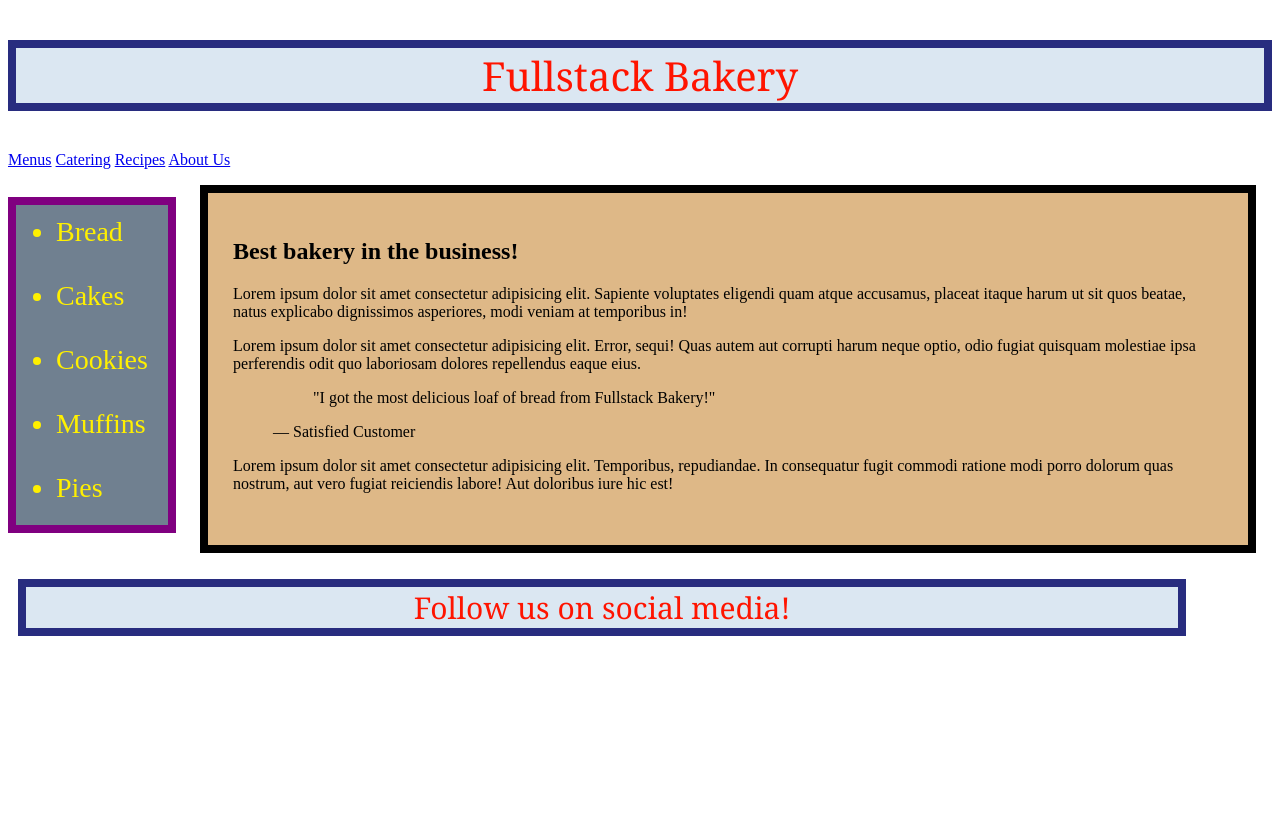
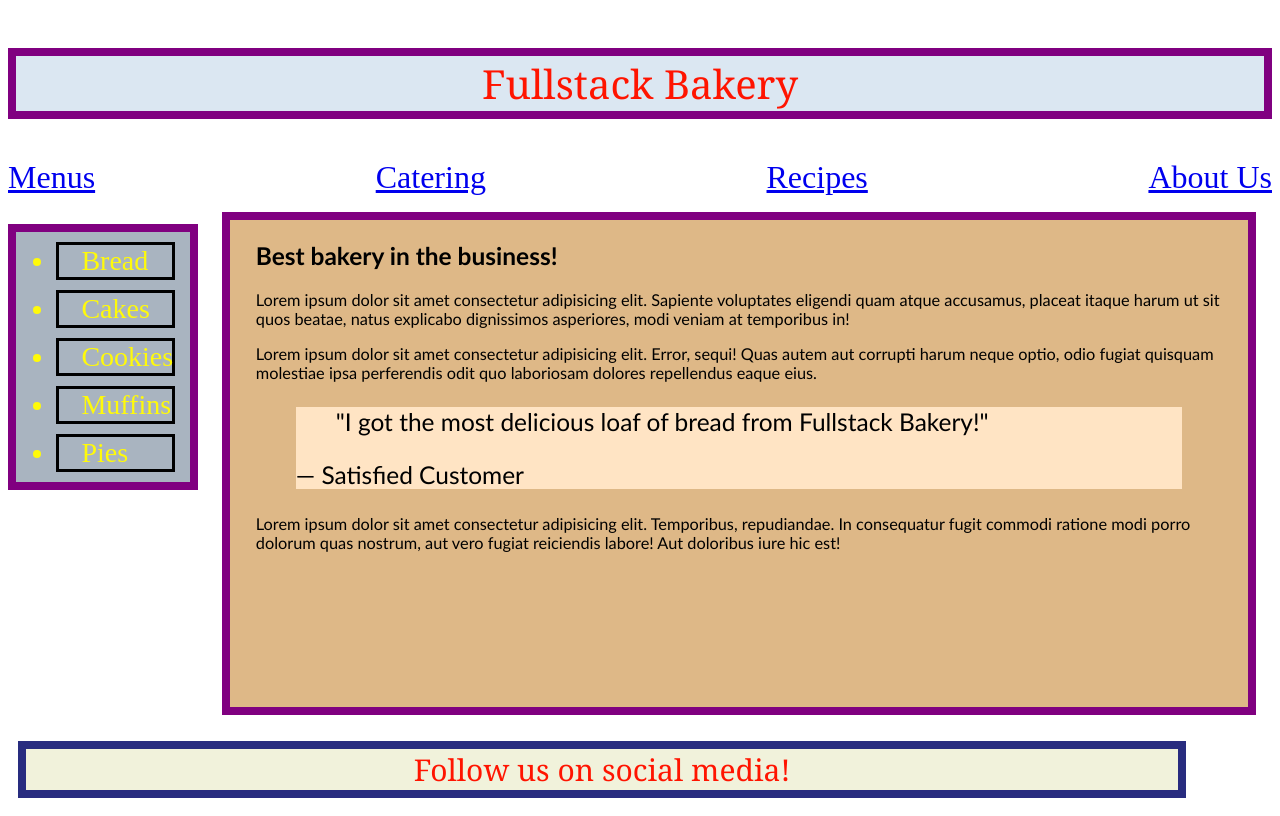
Before and after one commit to DeliveratorMatt/Block06.FullstackBakery, a plain HTML site: page index.html in a window 1280 px wide. Drawn offline with Linux system fonts and the light colour scheme.

Commit message:
nearly done

```diff
--- a/index.css
+++ b/index.css
@@ -1,8 +1,20 @@
+body {
+  display: flex;
+  flex-direction: column;
+  height: 100vh;
+}
+nav {
+  display: flex;
+  gap: 2ch;
+  font-size: 2em;
+  justify-content: space-between;
+}
+
 .brand {
   font-size: 40px;
   font-family: Cambria;
   color: rgb(255, 20, 0);
-  border: 8px rgb(40, 44, 127) solid;
+  border: 8px purple solid;
   background-color: rgb(219, 231, 242);
   display: flex;
   justify-content: center;
@@ -11,30 +23,41 @@
 main {
   display: flex;
   gap: 1ch;
-  height: 50vh;
+  flex-grow: 1;
 }
 
 ul {
   display: flex;
   flex-direction: column;
   justify-content: space-around;
-  background-color: slategray;
-  color: rgb(255, 240, 0);
+  background-color: rgb(169, 180, 192);
+  color: rgb(255, 250, 10);
   border: 8px purple solid;
-  height: 40vh;
   font-size: 28px;
+  padding-right: 8%;
+  padding-top: 5%;
 }
 
 li {
   margin-bottom: 10px;
-  padding-right: 20px;
+  padding-right: 0.5em;
+  padding-left: 0.8em;
+  border: solid black;
 }
 
 .description {
   background-color: burlywood;
-  padding: 2%;
-  border: 8px black solid;
+  padding-left: 2%;
+  padding-right: 2%;
+  font-family: Calibri;
+  font-size: 1.02em;
+  border: 8px purple solid;
   margin: 1em;
+}
+
+.testimonial {
+  background-color: bisque;
+  font-size: 1.5em;
 }
 
 footer {
@@ -46,5 +69,5 @@ footer {
   color: rgb(255, 20, 0);
   border: 8px rgb(40, 44, 127) solid;
   margin: 10px;
-  background-color: rgb(219, 231, 242);
+  background-color: rgb(241, 242, 219);
 }
```
